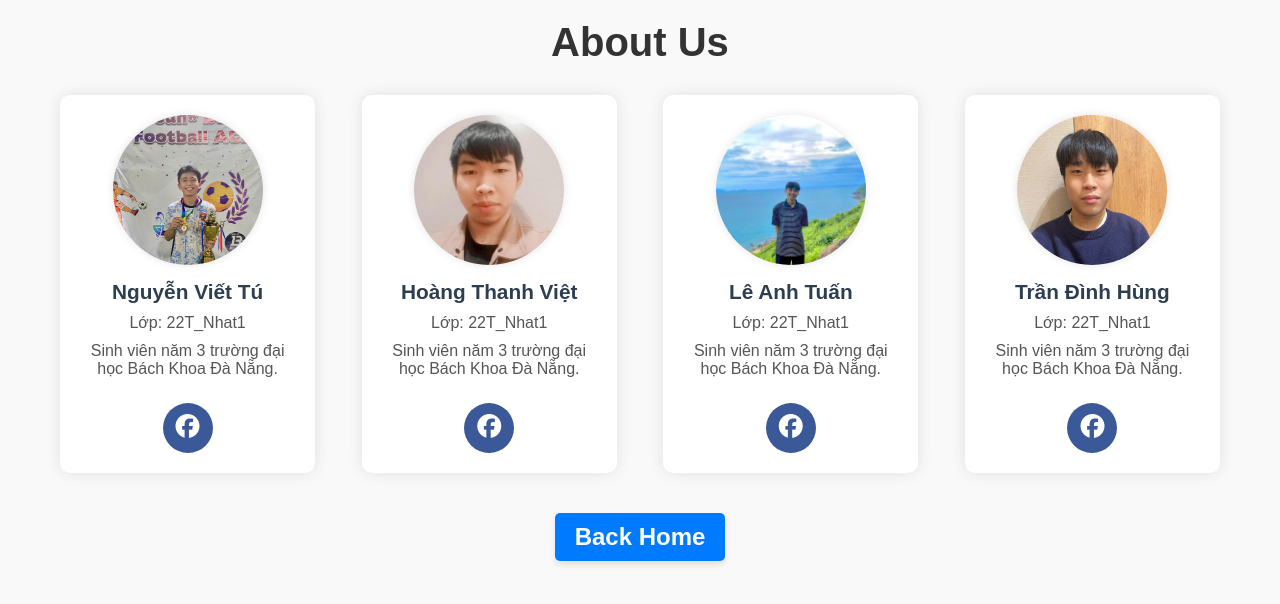
After one commit to tuanduongvan/Flower-Detection, a Django app: page /about in a window 1280 px wide. The commit adds this page. Shown: the top 604 px of the page. Run offline with Django 5.2, Linux system fonts and the light colour scheme.

Commit message:
define_view

```diff
--- a/flower_detection/urls.py
+++ b/flower_detection/urls.py
@@ -8,4 +8,5 @@ urlpatterns = [
     path('video_on_web', views.video_on_web, name='video_on_web'),
     path('flower/<int:id>/', views.flower_detail, name='flower_detail'),
     path('history', views.History, name='history'),
+    path('about', views.About, name='about'),
 ]
--- a/flower_detection/views.py
+++ b/flower_detection/views.py
@@ -178,3 +178,6 @@ def flower_detail(request, id):
 def History(request):
     list_history = SearchHistory.objects.all().order_by('-id')
     return render(request, 'histori.html', {'list_history': list_history})
+
+def About(request):
+    return render(request, 'about.html')
--- a/labels.txt
+++ b/labels.txt
@@ -1,4 +1,4 @@
-catcanh
+chieutim
 hoahong
 dambut
 cucdongtien
--- /dev/null
+++ b/static/about.css
@@ -0,0 +1,130 @@
+* {
+    margin: 0;
+    padding: 0;
+    box-sizing: border-box;
+}
+
+body {
+    font-family: Arial, sans-serif;
+    background-color: #f9f9f9;
+    color: #333;
+    text-align: center;
+}
+
+.container {
+    max-width: 1200px;
+    margin: 0 auto;
+    padding: 20px;
+}
+
+h1 {
+    font-size: 2.5em;
+    margin-bottom: 30px;
+    color: #333;
+}
+
+.team {
+    display: flex;
+    justify-content: space-between;
+    flex-wrap: wrap;
+    gap: 30px;
+}
+
+.member {
+    width: 22%;
+    background-color: #fff;
+    padding: 20px;
+    border-radius: 10px;
+    box-shadow: 0 0 15px rgba(0, 0, 0, 0.1);
+    text-align: center;
+    transition: transform 0.3s ease-in-out;
+}
+
+.member:hover {
+    transform: translateY(-10px);
+}
+
+.member .image {
+    width: 150px; /* Đặt kích thước cụ thể cho ảnh */
+    height: 150px; /* Chiều cao bằng chiều rộng để giữ tỉ lệ hình tròn */
+    overflow: hidden; /* Ẩn các phần vượt ra ngoài khung */
+    margin: 0 auto 15px; /* Căn giữa và thêm khoảng cách phía dưới */
+    border-radius: 50%; /* Biến khung ảnh thành hình tròn */
+    box-shadow: 0 0 10px rgba(0, 0, 0, 0.1); /* Thêm đổ bóng cho ảnh */
+}
+
+.member .image img {
+    width: 100%; /* Ảnh chiếm toàn bộ khung hình */
+}
+
+.info h2 {
+    font-size: 1.3em;
+    margin-bottom: 10px;
+    color: #2c3e50;
+}
+
+.info p {
+    font-size: 1em;
+    color: #555;
+    margin-bottom: 10px;
+}
+
+.social-link {
+    display: inline-block;
+    margin-top: 15px;
+    padding: 10px;
+    background-color: #3b5998;
+    color: white;
+    text-decoration: none;
+    border-radius: 50%; /* Để tạo hình tròn */
+    font-size: 1.5em;
+    width: 50px; /* Đặt chiều rộng của icon */
+    height: 50px; /* Đặt chiều cao của icon */
+    justify-content: center;
+    align-items: center;
+}
+
+.social-link i {
+    margin: 0; /* Loại bỏ khoảng cách xung quanh biểu tượng */
+}
+
+.social-link:hover {
+    background-color: #2d4373;
+}
+
+
+@media (max-width: 768px) {
+    .team {
+        flex-direction: column;
+        align-items: center;
+    }
+
+    .member {
+        width: 80%;
+        margin-bottom: 20px;
+    }
+}
+
+.back-home {
+    margin-top: 20px;
+    text-align: center;
+}
+
+.btn-back-home {
+    display: inline-block;
+    padding: 10px 20px;
+    background-color: #007bff; /* Màu nền xanh */
+    color: white;
+    text-decoration: none;
+    border-radius: 5px;
+    font-size: 24px;
+    font-weight: bold;
+    transition: all 0.3s ease; /* Thêm hiệu ứng chuyển đổi */
+    box-shadow: 0 4px 6px rgba(0, 0, 0, 0.1); /* Bóng nút */
+}
+
+.btn-back-home:hover {
+    background-color: #0056b3; /* Màu xanh đậm hơn khi hover */
+    box-shadow: 0 6px 8px rgba(0, 0, 0, 0.2); /* Tăng bóng khi hover */
+    transform: translateY(-2px); /* Hiệu ứng nút "nhô lên" */
+}
--- /dev/null
+++ b/templates/about.html
@@ -0,0 +1,66 @@
+<!DOCTYPE html>
+<html lang="vi">
+<head>
+    {% load static %}
+    <meta charset="UTF-8">
+    <meta name="viewport" content="width=device-width, initial-scale=1.0">
+    <title>About Us</title>
+    <link rel="stylesheet" href="https://cdnjs.cloudflare.com/ajax/libs/font-awesome/6.5.1/css/all.min.css"
+        integrity="sha512-DTOQO9RWCH3ppGqcWaEA1BIZOC6xxalwEsw9c2QQeAIftl+Vegovlnee1c9QX4TctnWMn13TZye+giMm8e2LwA=="
+        crossorigin="anonymous" referrerpolicy="no-referrer" />
+    <link rel="stylesheet" href="{% static 'about.css' %}">
+</head>
+<body>
+    <div class="container">
+        <h1>About Us</h1>
+        <div class="team">
+            <div class="member">
+                <div class="image"><img src="/static/image/tu.jpg" alt="Member 1"></div>
+                <div class="info">
+                    <h2>Nguyễn Viết Tú</h2>
+                    <p>Lớp: 22T_Nhat1</p>
+                    <p>Sinh viên năm 3 trường đại học Bách Khoa Đà Nẵng.</p>
+                    <a href="https://www.facebook.com/viettu.nguyen.7505" target="_blank" class="social-link"><i class="fa-brands fa-facebook"></i>
+                    </a>
+                </div>
+            </div>
+            <div class="member">
+                <div class="image"><img src="/static/image/viet.jpg" alt="Member 1"></div>
+                <div class="info">
+                    <h2>Hoàng Thanh Việt</h2>
+                    <p>Lớp: 22T_Nhat1</p>
+                    <p>Sinh viên năm 3 trường đại học Bách Khoa Đà Nẵng.</p>
+                    <a href="https://www.facebook.com/htviet.4961" target="_blank" class="social-link"><i class="fa-brands fa-facebook"></i>
+                        </a>
+                </div>
+            </div>
+            <div class="member">
+                <div class="image"><img src="/static/image/tuan.jpg" alt="Member 1"></div>
+
+                <div class="info">
+                    <h2>Lê Anh Tuấn</h2>
+                    <p>Lớp: 22T_Nhat1</p>
+                    <p>Sinh viên năm 3 trường đại học Bách Khoa Đà Nẵng.</p>
+                    <a href="https://www.facebook.com/profile.php?id=100021698539467" target="_blank" class="social-link"><i class="fa-brands fa-facebook"></i>
+                    </a>
+                </div>
+            </div>
+            <div class="member">
+                <div class="image"><img src="/static/image/hung.jpg" alt="Member 1"></div>
+
+                <div class="info">
+                    <h2>Trần Đình Hùng</h2>
+                    <p>Lớp: 22T_Nhat1</p>
+                    <p>Sinh viên năm 3 trường đại học Bách Khoa Đà Nẵng.</p>
+                    <a href="https://www.facebook.com/tran.hung.844621" target="_blank" class="social-link"><i class="fa-brands fa-facebook"></i>
+                    </a>
+                </div>
+                </div>
+            </div>
+        </div>
+        <div class="back-home">
+            <a href="/" class="btn-back-home">Back Home</a>
+        </div>
+    </div>
+</body>
+</html>
--- a/templates/homepage.html
+++ b/templates/homepage.html
@@ -4,14 +4,14 @@
     <meta charset="UTF-8">
     {% load static %}
     <meta name="viewport" content="width=device-width, initial-scale=1.0">
-    <title>Document</title>
+    <title>Flower Detection</title>
     <link rel="stylesheet" href="{% static 'homepage.css' %}">
 </head>
 <body>
     <div class="header">
         <a href="">Home</a>
         <a href="/history">History</a>
-        <a href="">About</a>
+        <a href="/about">About</a>
     </div>
     <div class="container">
         <div class="content">
```
Also changed, not shown: static/histori.css (+19 -0 lines), templates/histori.html (+6 -1 lines), static/image/hung.jpg (added), static/image/tu.jpg (added), static/image/tuan.jpg (added), static/image/viet.jpg (added).
